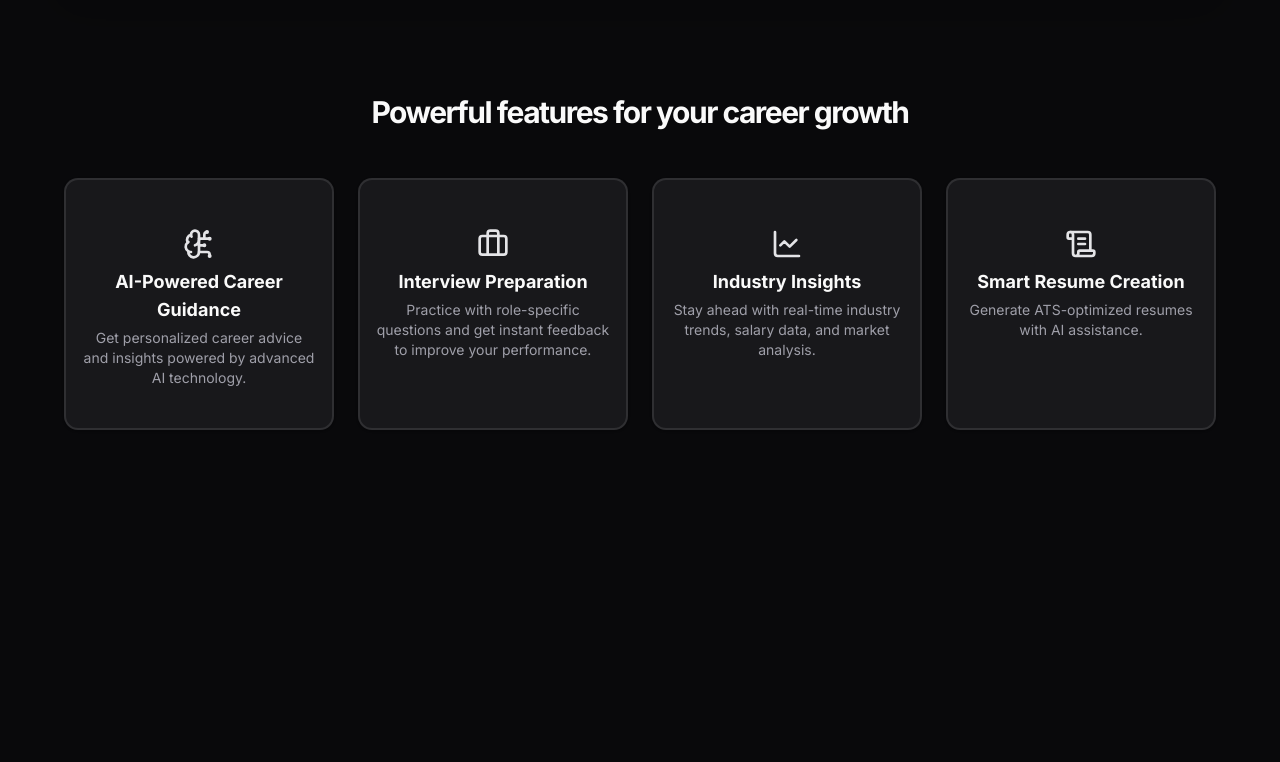
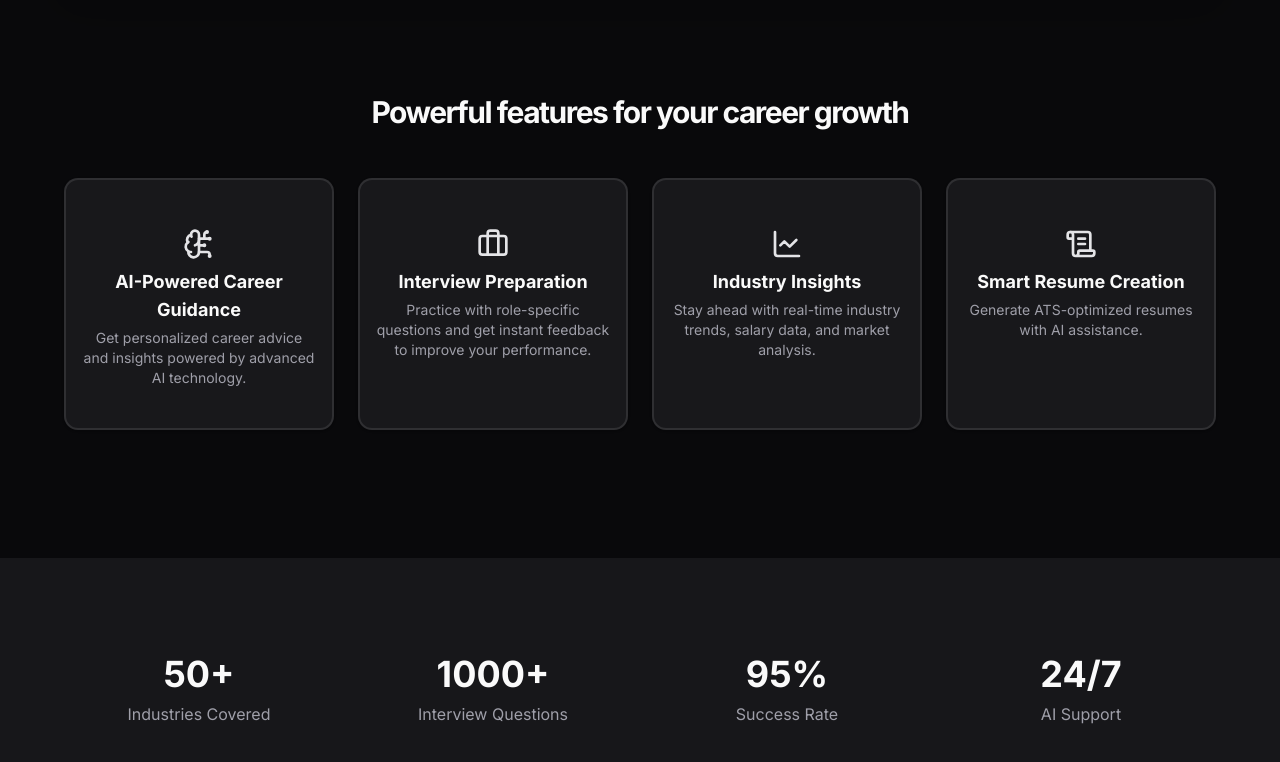
Before and after one commit to shrish98/prepwise, a Next.js app: page / in a window 1280 px wide. Shown: the part 1453-2215 px from the top of the page. Before the commit the page ends 2011 px from the top, so only its background shows below. Built offline with nearby package versions, Linux system fonts and the light colour scheme; no server answers.

Commit message:
Add stats section to homepage

```diff
--- a/app/page.jsx
+++ b/app/page.jsx
@@ -36,8 +36,32 @@ export default function Home() {
                     </div>
 
                 </section>
+                <section className="w-full py-12 md:py-24 bg-muted/50">
+                    <div className="container mx-auto px-4 md:px-6 ">
+                        <div className="grid grid-cols-1 md:grid-cols-2 lg:grid-cols-4 gap-6 max-w-6xl mx-auto">
+                            <div className="flex flex-col items-center justify-center space-y-2">
+                                <h3 className="text-4xl font-bold">50+</h3>
+                                <p className="text-muted-foreground">Industries Covered</p>
+                            </div>
 
+                            <div className="flex flex-col items-center justify-center space-y-2">
+                                <h3 className="text-4xl font-bold">1000+</h3>
+                                <p className="text-muted-foreground">Interview Questions</p>
+                            </div>
+
+                            <div className="flex flex-col items-center justify-center space-y-2">
+                                <h3 className="text-4xl font-bold">95%</h3>
+                                <p className="text-muted-foreground">Success Rate</p>
+                            </div>
+
+                            <div className="flex flex-col items-center justify-center space-y-2">
+                                <h3 className="text-4xl font-bold">24/7</h3>
+                                <p className="text-muted-foreground">AI Support</p>
+                            </div>
+                        </div>
+                    </div>
+                </section>
             </div >
         </div >
-    )
+    );
 }
```
